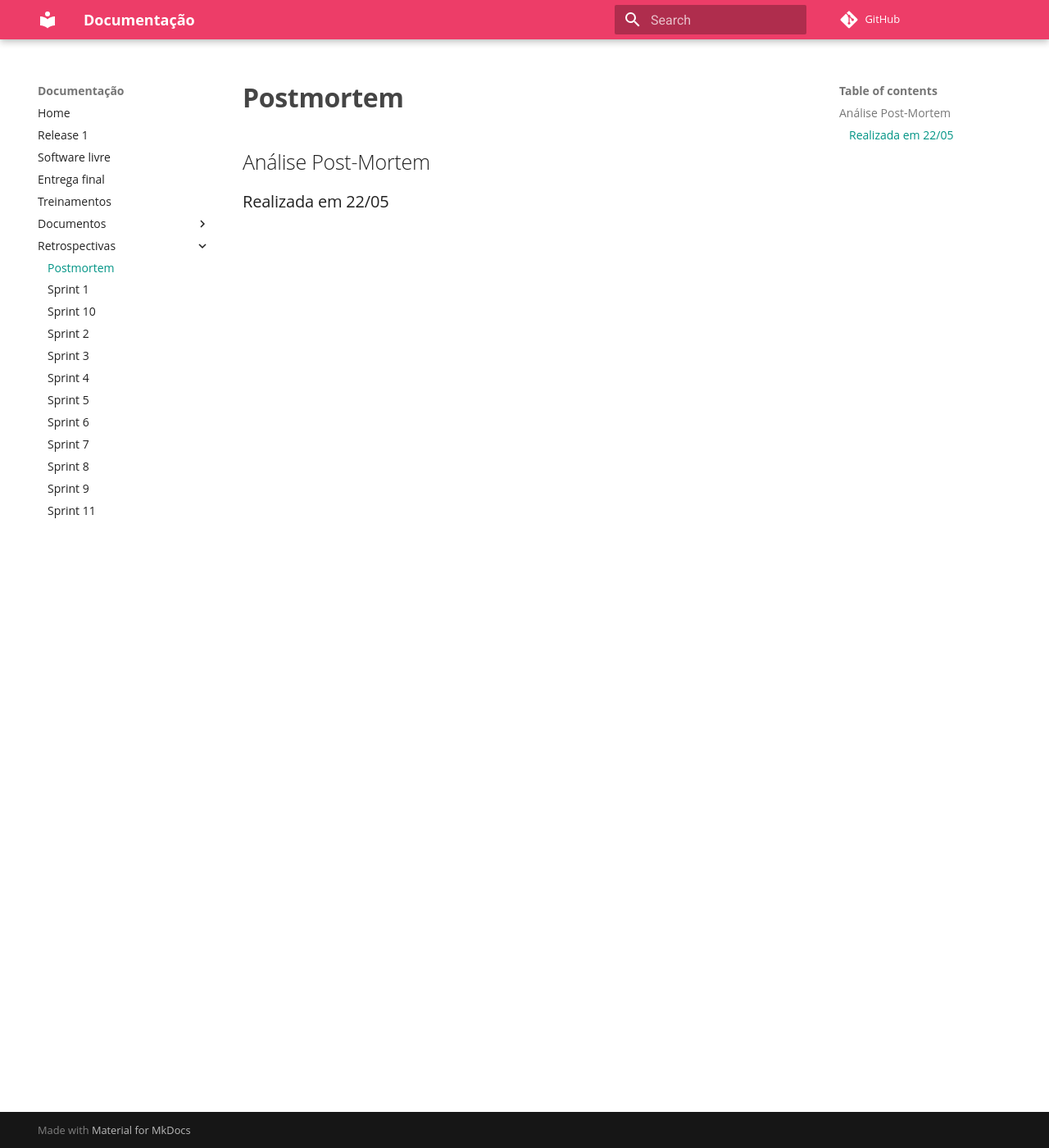
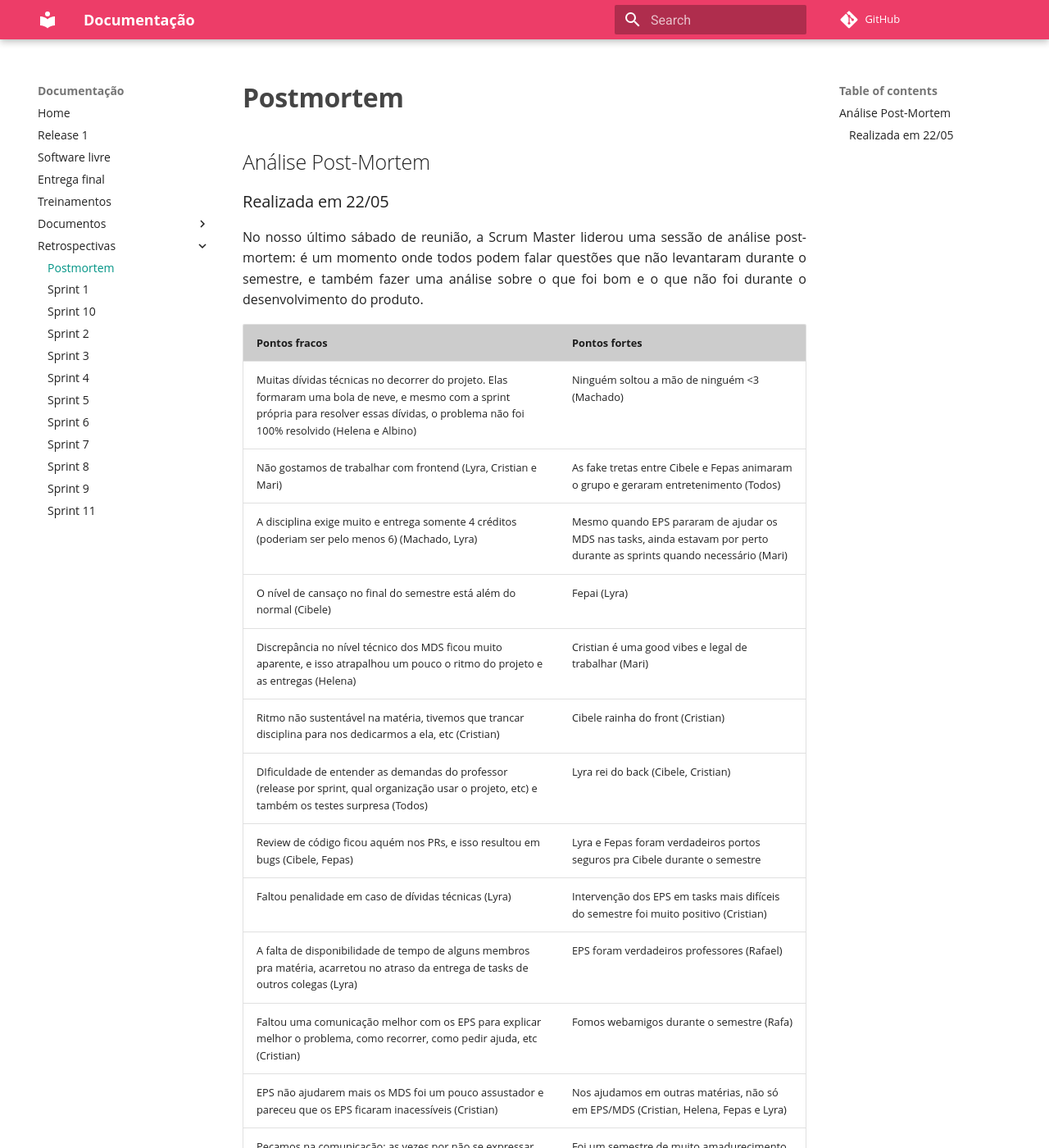
Before and after one commit to parlamentaqui/documentacao, an MkDocs documentation site: the page built from docs/retrospectivas/postmortem.md, in a window 1280 px wide and 1400 px high. Shown: the whole window at 82% size. Built offline with MkDocs 1.6.1 and Material for MkDocs 9.7.7, drawn with Linux system fonts in a browser that asks for light colours; comment, search, counter and statistics services are not loaded; some of the changed text lies outside the part shown.

Commit message:
Inclusao da analise post mortem

```diff
--- a/docs/retrospectivas/postmortem.md
+++ b/docs/retrospectivas/postmortem.md
@@ -1,3 +1,25 @@
 ## Análise Post-Mortem
 
 ### Realizada em 22/05
+
+No nosso último sábado de reunião, a Scrum Master liderou uma sessão de análise post-mortem: é um momento onde todos podem falar questões que não levantaram durante o semestre, e também fazer uma análise sobre o que foi bom e o que não foi durante o desenvolvimento do produto.
+
+| **Pontos fracos** | **Pontos fortes** |
+| ------------- | ------------- |
+|Muitas dívidas técnicas no decorrer do projeto. Elas formaram uma bola de neve, e mesmo com a sprint própria para resolver essas dívidas, o problema não foi 100% resolvido (Helena e Albino)	| Ninguém soltou a mão de ninguém <3 (Machado)	|
+Não gostamos de trabalhar com frontend (Lyra, Cristian e Mari) | As fake tretas entre Cibele e Fepas animaram o grupo e geraram entretenimento (Todos) |
+A disciplina exige muito e entrega somente 4 créditos (poderiam ser pelo menos 6) (Machado, Lyra) |	Mesmo quando EPS pararam de ajudar os MDS nas tasks, ainda estavam por perto durante as sprints quando necessário (Mari) |
+O nível de cansaço no final do semestre está além do normal (Cibele) | Fepai (Lyra)	|
+Discrepância no nível técnico dos MDS ficou muito aparente, e isso atrapalhou um pouco o ritmo do projeto e as entregas (Helena)		| Cristian é uma good vibes e legal de trabalhar (Mari)	|
+Ritmo não sustentável na matéria, tivemos que trancar disciplina para nos dedicarmos a ela, etc (Cristian)	|Cibele rainha do front (Cristian)	|
+DIficuldade de entender as demandas do professor (release por sprint, qual organização usar o projeto, etc) e também os testes surpresa (Todos) | Lyra rei do back (Cibele, Cristian) |
+Review de código ficou aquém nos PRs, e isso resultou em bugs (Cibele, Fepas) |		Lyra e Fepas foram verdadeiros portos seguros pra Cibele durante o semestre	|
+Faltou penalidade em caso de dívidas técnicas (Lyra) | Intervenção dos EPS em tasks mais difíceis do semestre foi muito positivo (Cristian)	|
+A falta de disponibilidade de tempo de alguns membros pra matéria, acarretou no atraso da entrega de tasks de outros colegas (Lyra) |	EPS foram verdadeiros professores (Rafael)
+Faltou uma comunicação melhor com os EPS para explicar melhor o problema, como recorrer, como pedir ajuda, etc (Cristian) | 		Fomos webamigos durante o semestre (Rafa)
+EPS não ajudarem mais os MDS foi um pouco assustador e pareceu que os EPS ficaram inacessíveis (Cristian) | Nos ajudamos em outras matérias, não só em EPS/MDS (Cristian, Helena, Fepas e Lyra)	|
+Pecamos na comunicação: as vezes por não se expressar bem, às vezes por medo de falar algumas coisas, e tivemos assuntos que poderiam ter sido resolvidos antes. Resolvemos esse assunto na análise post mortem! | 		Foi um semestre de muito amadurecimento, vivemos coisas diferenciadas em relação às outras experiências da universidade (Cristian)
+|| "Mexeram na minha branch" foi A MELHOR TRETA do semestre, depois dessa, só a treta pós apresentação do analytics (Helena)
+|| EPS não tinha grupo formado antes da matéria, formamos de última hora e acabou que deu certo a relação e a sintonia dos gerentes :)     (Helena)
+|| Ninguém tá terminando o semestre brigado, estamos em harmonia (Machado)
+|| Todos trabalharam, se dedicaram e correram atrás (Lyra)
```
